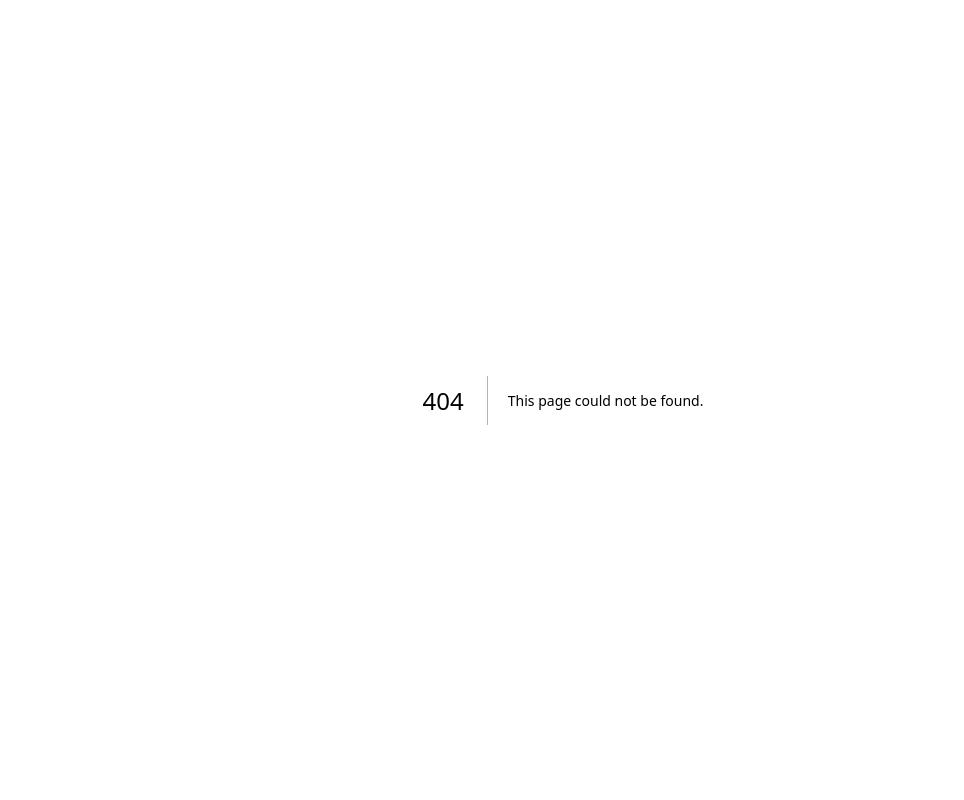
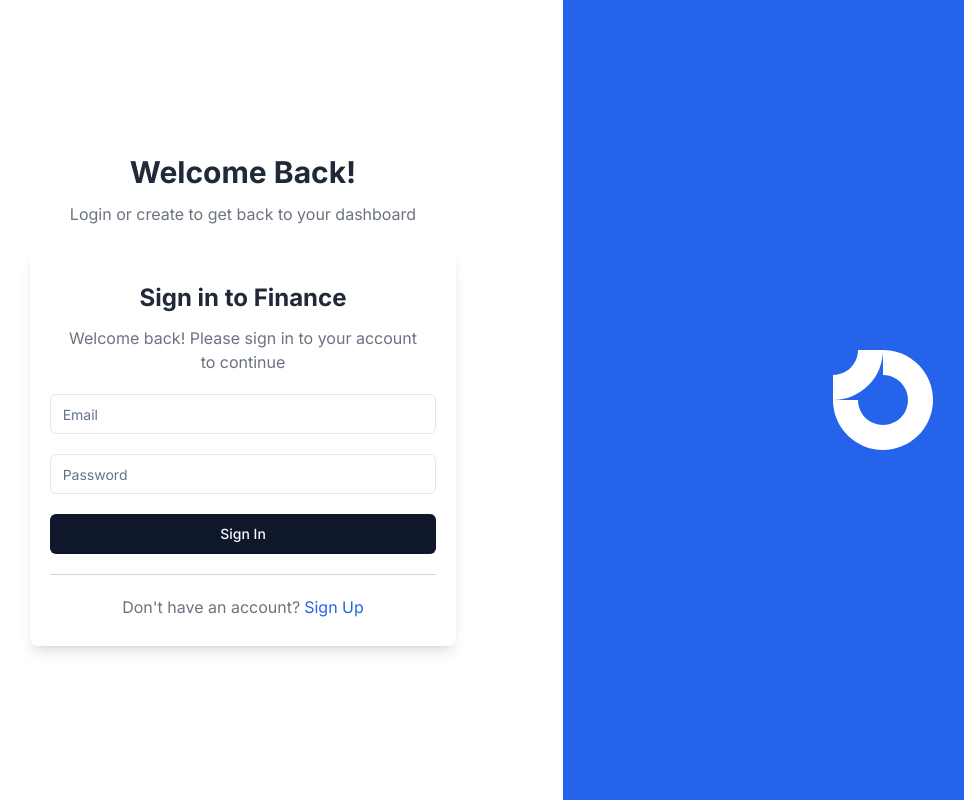
Before and after one commit to sakilk130/finance-app, a Next.js app in the folder web/: page /sign-in in a window 1280 px wide. Before the commit this address had no page. Shown: the whole page, without its empty margins (77-1041 px from the left). Built offline with nearby package versions, Linux system fonts and the light colour scheme.

Commit message:
feat: web: sign-in and sign-up setup

```diff
--- /dev/null
+++ b/web/app/(auth)/sign-in/form.ts
@@ -0,0 +1,6 @@
+import * as yup from 'yup';
+
+export const schema = yup.object().shape({
+  email: yup.string().email().required('Email is required'),
+  password: yup.string().required('Password is required'),
+});
--- /dev/null
+++ b/web/app/(auth)/sign-in/page.tsx
@@ -0,0 +1,87 @@
+'use client';
+
+import Image from 'next/image';
+import React from 'react';
+import { useForm } from 'react-hook-form';
+import { yupResolver } from '@hookform/resolvers/yup';
+
+import { Button } from '@/components/ui/button';
+import { Input } from '@/components/ui/input';
+import { schema } from './form';
+
+const SignInPage = () => {
+  const {
+    register,
+    handleSubmit,
+    formState: { errors },
+    reset,
+  } = useForm({
+    resolver: yupResolver(schema),
+  });
+
+  const onSubmitHandler = (data: any) => {
+    reset();
+  };
+
+  return (
+    <div className="flex justify-between h-screen">
+      <div className="flex flex-col justify-center items-center w-1/2">
+        <div className="text-3xl font-bold text-gray-800">Welcome Back!</div>
+        <div className="text-gray-500 mt-3">
+          Login or create to get back to your dashboard
+        </div>
+        <div className="w-2/3 h-1/2  mt-5 rounded-lg shadow-lg border-slate-500 p-5">
+          <form onSubmit={handleSubmit(onSubmitHandler)}>
+            <div className="flex flex-col justify-center  mt-4">
+              <div className="text-2xl font-bold text-gray-800 text-center">
+                Sign in to Finance
+              </div>
+              <div className="text-gray-500 mt-3 px-3 text-center">
+                Welcome back! Please sign in to your account to continue
+              </div>
+              <Input
+                className="mt-5"
+                placeholder="Email"
+                type="email"
+                {...register('email')}
+              />
+              {errors.email && (
+                <div className="text-red-500 mt-1 mx-1">
+                  {errors.email.message}
+                </div>
+              )}
+              <Input
+                className="mt-5"
+                placeholder="Password"
+                type="password"
+                {...register('password')}
+              />
+              {errors.password && (
+                <div className="text-red-500 mt-1 mx-1">
+                  {errors.password.message}
+                </div>
+              )}
+              <Button className="mt-5 w-full" type="submit">
+                Sign In
+              </Button>
+            </div>
+          </form>
+          <hr className="mt-5 w-full border-1 border-gray-300" />
+          <div className="flex justify-center items-center mt-5">
+            <div className="text-gray-500">Don&apos;t have an account?</div>
+            <a href="/sign-up" className="text-blue-600 ml-1 hover:underline">
+              Sign Up
+            </a>
+          </div>
+        </div>
+      </div>
+      <div className="flex flex-col justify-center items-center w-1/2 bg-blue-600">
+        <div className="flex flex-col justify-center items-center">
+          <Image src="/auth.svg" alt="Sign In" height={100} width={100} />
+        </div>
+      </div>
+    </div>
+  );
+};
+
+export default SignInPage;
--- /dev/null
+++ b/web/app/(auth)/sign-up/page.tsx
@@ -0,0 +1,62 @@
+import Image from 'next/image';
+import React from 'react';
+
+import { Button } from '@/components/ui/button';
+import { Input } from '@/components/ui/input';
+
+const SignUpPage = () => {
+  return (
+    <div className="flex justify-between h-screen">
+      <div className="flex flex-col justify-center items-center w-1/2">
+        <div className="text-3xl font-bold text-gray-800">Welcome Back!</div>
+        <div className="text-gray-500 mt-3">
+          Login or create to get back to your dashboard
+        </div>
+        <div className="w-2/3 h-1/2  mt-5 rounded-lg shadow-lg border-slate-500 p-5">
+          <form>
+            <div className="flex flex-col justify-center items-center mt-4">
+              <div className="text-2xl font-bold text-gray-800">
+                Sign in to Finance
+              </div>
+              <div className="text-gray-500 mt-3 px-3">
+                Welcome back! Please sign in to your account to continue
+              </div>
+              <Input
+                className="mt-5"
+                placeholder="Email"
+                type="email"
+                required
+              />
+              <Input
+                className="mt-5"
+                placeholder="Password"
+                type="password"
+                required
+              />
+              <Button className="mt-5 w-full" type="submit">
+                Sign In
+              </Button>
+            </div>
+          </form>
+          <hr className="mt-5 w-full border-1 border-gray-300" />
+          <div className="flex justify-center items-center mt-5">
+            <div className="text-gray-500">Don&apos;t have an account?</div>
+            <a
+              href="/auth/sign-up"
+              className="text-blue-600 ml-1 hover:underline"
+            >
+              Sign Up
+            </a>
+          </div>
+        </div>
+      </div>
+      <div className="flex flex-col justify-center items-center w-1/2 bg-blue-600">
+        <div className="flex flex-col justify-center items-center">
+          <Image src="/auth.svg" alt="Sign In" height={100} width={100} />
+        </div>
+      </div>
+    </div>
+  );
+};
+
+export default SignUpPage;
--- /dev/null
+++ b/web/components/ui/input.tsx
@@ -0,0 +1,25 @@
+import * as React from "react"
+
+import { cn } from "@/lib/utils"
+
+export interface InputProps
+  extends React.InputHTMLAttributes<HTMLInputElement> {}
+
+const Input = React.forwardRef<HTMLInputElement, InputProps>(
+  ({ className, type, ...props }, ref) => {
+    return (
+      <input
+        type={type}
+        className={cn(
+          "flex h-10 w-full rounded-md border border-input bg-background px-3 py-2 text-sm ring-offset-background file:border-0 file:bg-transparent file:text-sm file:font-medium placeholder:text-muted-foreground focus-visible:outline-none focus-visible:ring-2 focus-visible:ring-ring focus-visible:ring-offset-2 disabled:cursor-not-allowed disabled:opacity-50",
+          className
+        )}
+        ref={ref}
+        {...props}
+      />
+    )
+  }
+)
+Input.displayName = "Input"
+
+export { Input }
--- a/web/package.json
+++ b/web/package.json
@@ -9,6 +9,7 @@
     "lint": "next lint"
   },
   "dependencies": {
+    "@hookform/resolvers": "^3.3.4",
     "@radix-ui/react-slot": "^1.0.2",
     "class-variance-authority": "^0.7.0",
     "clsx": "^2.1.1",
@@ -16,8 +17,10 @@
     "next": "14.2.3",
     "react": "^18",
     "react-dom": "^18",
+    "react-hook-form": "^7.51.4",
     "tailwind-merge": "^2.3.0",
-    "tailwindcss-animate": "^1.0.7"
+    "tailwindcss-animate": "^1.0.7",
+    "yup": "^1.4.0"
   },
   "devDependencies": {
     "@types/node": "^20",
```
Also changed, not shown: web/public/auth.svg (added), 1 other file (tests, documents, lock files or other folders).
